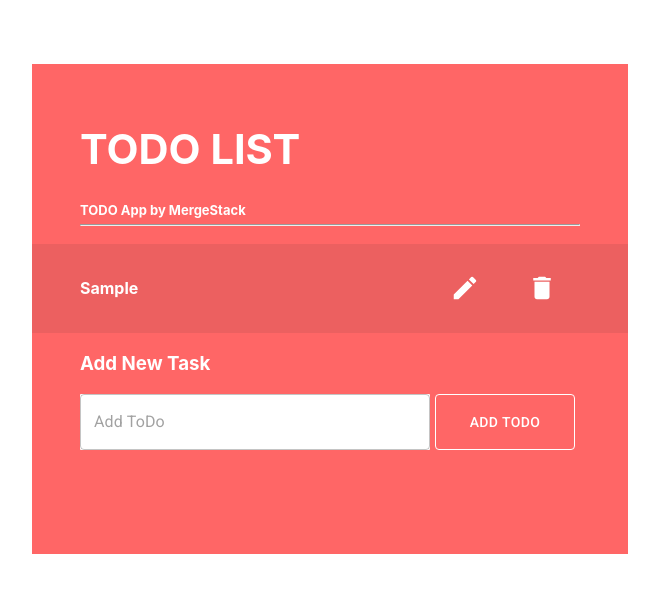
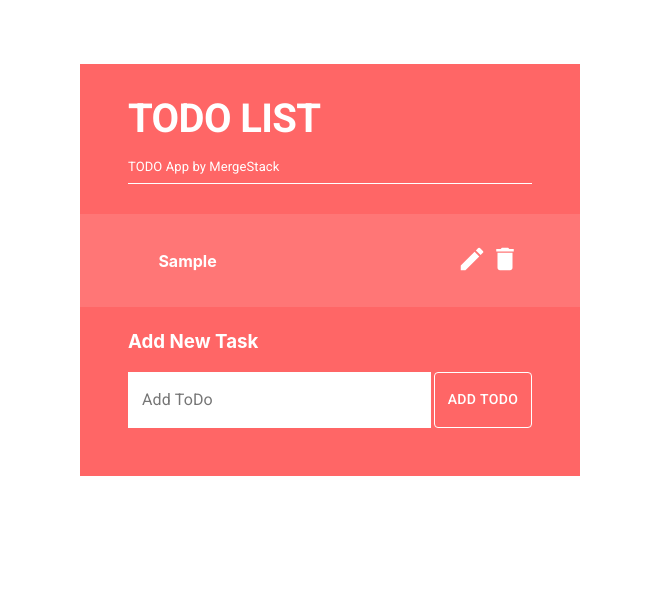
Before and after one commit to Sajawal-dev1/task-to-do, a React (Create React App) app: page / in a window 1280 px wide. Both pictures are taken after typing "Sample" into the empty fields and a click on the button "ADD TODO". Shown: the top 592 px of the page, without its empty margins (310-969 px from the left). Built offline with nearby package versions, Linux system fonts and the light colour scheme.

Commit message:
Grid implemented

```diff
--- a/package.json
+++ b/package.json
@@ -5,6 +5,7 @@
   "dependencies": {
     "@emotion/react": "^11.10.5",
     "@emotion/styled": "^11.10.5",
+    "@material-ui/core": "^4.12.4",
     "@mui/material": "^5.11.6",
     "@mui/styles": "^5.11.7",
     "@reduxjs/toolkit": "^1.9.1",
--- a/src/App.css
+++ b/src/App.css
@@ -1,9 +1,4 @@
 /* MY CSS*/
-.Paragraph {
-  font-size: small;
-  font-weight: bold;
-  color: white;
-}
 .complete {
   text-decoration: line-through;
 }
@@ -27,6 +22,3 @@
   max-width: 500px;
   font-weight: bold;
 }
-.todo-list h1 {
-  font-size: 2.6rem;
-}
--- a/src/components/AddTaskField.js
+++ b/src/components/AddTaskField.js
@@ -1,26 +1,39 @@
 import { useForm } from "react-hook-form";
-import { Box } from "@mui/material";
-import Buttons from "components/TodoButtons";
-import Input from "components/TodoInputs";
-import { makeStyles } from "@mui/styles";
+import { Grid, Box } from "@material-ui/core";
+import TodoInputs from "components/TodoInputs";
+import { makeStyles } from "@material-ui/core/styles";
+import TaskButton from "components/TodoButtons";
 const useStyles = makeStyles({
   todoBtn: {
     color: "white",
-    width: "28%",
+    width: "100",
+    padding: 10,
     border: "1px solid white",
     height: "56px",
-    marginTop: "auto",
     textAlign: "center",
-    marginLeft: "71%",
-    marginRight: "71%",
-    bottom: "56px",
+    marginLeft: "3px",
+    width: "-webkit-fill-available",
   },
   textField: {
     backgroundColor: "white",
-    borderRadius: 1,
-    width: "70%",
+    width: "100%",
+    "& label.Mui-focused": {
+      color: "black",
+    },
+    "& .MuiOutlinedInput-root": {
+      "& fieldset": {
+        borderColor: "white",
+      },
+      "&:hover fieldset": {
+        borderColor: "white",
+      },
+      "&.Mui-focused fieldset": {
+        borderColor: "white",
+      },
+    },
   },
 });
+
 const AddTaskField = ({ addTask }) => {
   const classes = useStyles();
   const { resetField, handleSubmit, control } = useForm({
@@ -28,16 +41,27 @@ const AddTaskField = ({ addTask }) => {
   });
   const submit = handleSubmit((data) => (addTask(data), resetField("todo")));
   return (
-    <Box sx={{ marginTop: 30 % { display: "flex" } }}>
+    <Box>
       <h3>Add New Task</h3>
-      <Input
+      <Grid container>
+        <Grid item xs={9}>
+          <TodoInputs
             className={classes.textField}
+            style={{ borderColor: "white" }}
             control={control}
             name="todo"
             placeholder="Add ToDo"
             rules={{ required: true }}
           />
-      <Buttons className={classes.todoBtn} onClick={submit} value="Add TODO" />
+        </Grid>
+        <Grid item xs={3}>
+          <TaskButton
+            className={classes.todoBtn}
+            onClick={submit}
+            value="Add TODO"
+          />
+        </Grid>
+      </Grid>
     </Box>
   );
 };
--- a/src/components/TaskFeatures.js
+++ b/src/components/TaskFeatures.js
@@ -2,18 +2,17 @@ import React from "react";
 import { useForm } from "react-hook-form";
 import { useState } from "react";
 import { MdDelete, MdModeEditOutline } from "react-icons/md";
-import { Box } from "@mui/material";
-import { makeStyles } from "@mui/styles";
-import Input from "components/TodoInputs";
-import Buttons from "components/TodoButtons";
+import { Box, Grid } from "@material-ui/core";
+import { makeStyles } from "@material-ui/core/styles";
+import TodoInputs from "components/TodoInputs";
+import TaskButton from "components/TodoButtons";
 const useStyles = makeStyles({
   muiTodo: {
     display: "flex",
     margin: "0 -3rem 4px",
     padding: "1.1rem 3rem",
     justifyContent: "space-between",
-    alignItems: "center",
-    background: "rgba(75, 47, 47, 0.1)",
+    background: "rgb(254 250 250 / 10%)",
     cursor: "pointer",
   },
   muiTodoEdit: {
@@ -21,17 +20,33 @@ const useStyles = makeStyles({
     flexWrap: "wrap",
   },
   muiEditBtn: {
+    display: "flex",
     border: "1px solid white",
     color: "white",
-    padding: 14,
-    marginLeft: "20%",
-    marginRight:"20%"
+    marginLeft: 2,
+    padding: 15,
+    justifyContent: "flex-end",
+    width: "90%",
   },
   editField: {
     display: "flex",
     backgroundColor: "white",
     borderRadius: 1,
-    width: "150%",
+    borderColor: "white",
+    "& label.Mui-focused": {
+      color: "black",
+    },
+    "& .MuiOutlinedInput-root": {
+      "& fieldset": {
+        borderColor: "white",
+      },
+      "&:hover fieldset": {
+        borderColor: "white",
+      },
+      "&.Mui-focused fieldset": {
+        borderColor: "white",
+      },
+    },
   },
 });
 const TaskFeatures = ({
@@ -48,45 +63,59 @@ const TaskFeatures = ({
   const updateBtn = handleSubmit(
     (data) => (editTask({ ...data, id }), setShowEditField(false))
   );
+
   return (
-    <div>
+    <Box>
       <Box className={classes.muiTodo}>
-        <div
+        <Grid container className={"mui-todo-buttons"}>
+          <Grid item xs={9}>
+            <Box
               onClick={() => {
                 toggleComplete({ id, completed: !completed });
               }}
               className={"complete" + (completed === false ? "active" : "")}
+              sx={{ marginRight: "2rem", padding: "1.2rem" }}
             >
               {title}
-        </div>
-        <Box className={"mui-todo-buttons"}>
-          <Buttons
+            </Box>
+          </Grid>
+          <Grid item xs={1}>
+            <TaskButton
               onClick={() => setShowEditField(!showEditField)}
               value={<MdModeEditOutline size="30px" />}
             />
-          <Buttons
+          </Grid>
+          <Grid item xs={1}>
+            <TaskButton
               onClick={() => deleteTask({ id })}
               value={<MdDelete size="30px" />}
             />
-        </Box>
+          </Grid>
+        </Grid>
       </Box>
       {showEditField && (
-        <Box className={classes.muiTodoEdit}>
-          <Input
+        <Grid container>
+          <Grid item xs={9}>
+            <TodoInputs
               className={classes.editField}
+              styles={classes}
               control={control}
               name="todo"
               defaultValue={title}
               rules={{ required: true }}
             />
-          <Buttons
+          </Grid>
+          <Grid item xs={3}>
+            <TaskButton
               className={classes.muiEditBtn}
               onClick={updateBtn}
               value={"Update"}
             />
+          </Grid>
+        </Grid>
+      )}
     </Box>
-      )}
-    </div>
   );
 };
+
 export default TaskFeatures;
--- a/src/components/TasksList.js
+++ b/src/components/TasksList.js
@@ -1,14 +1,42 @@
 import React from "react";
-import "App.css";
+import { Grid, Typography, makeStyles, Divider } from "@material-ui/core";
 import TaskFeaturesContainer from "container/TaskFeaturesContainer";
 import AddTaskFieldContainer from "container/AddTaskFieldContainer";
+const useStyles = makeStyles({
+  heading: {
+    fontWeight: 700,
+    fontSize: "2.5rem",
+    textAlign: "start",
+    marginBottom: "1rem",
+  },
+  Paragraph: {
+    fontSize: "small",
+    textAlign: "start",
+    marginBottom: "0.5rem",
+  },
+  divider: {
+    backgroundColor: "white",
+    marginBottom: "30px",
+  },
+});
 const TasksList = ({ todos }) => {
+  const classes = useStyles();
   return (
-    <div className="todo-list">
-      <h1 className="heading">TODO LIST</h1>
-      <h4 className="Paragraph">
-        TODO App by MergeStack<hr className="hr"></hr>
-      </h4>
+    <Grid container className={"todo-list"}>
+      <Grid item xs={12}>
+        <Typography variant="h1" className={classes.heading}>
+          TODO LIST
+        </Typography>
+      </Grid>
+      <Grid item xs={12}>
+        <Typography variant="h4" className={classes.Paragraph}>
+          TODO App by MergeStack
+        </Typography>
+      </Grid>
+      <Grid item xs={12}>
+        <Divider className={classes.divider} />
+      </Grid>
+      <Grid item xs={12}>
         {todos.map((todo) => (
           <TaskFeaturesContainer
             id={todo.id}
@@ -16,8 +44,12 @@ const TasksList = ({ todos }) => {
             completed={todo.completed}
           />
         ))}
+      </Grid>
+      <Grid item xs={12}>
         <AddTaskFieldContainer />
-    </div>
+      </Grid>
+    </Grid>
   );
 };
+
 export default TasksList;
--- a/src/components/TodoInputs.js
+++ b/src/components/TodoInputs.js
@@ -1,18 +1,31 @@
-import { TextField } from "@mui/material";
+import React from "react";
+import { TextField } from "@material-ui/core";
 import { useController } from "react-hook-form";
-function Input({ name, placeholder, className, defaultValue, rules, control }) {
+import { StyledEngineProvider } from "@mui/material/styles";
+const TodoInput = ({
+  name,
+  placeholder,
+  defaultValue,
+  className,
+  rules,
+  control,
+  style,
+}) => {
   const { field } = useController({ name, control, rules });
   return (
-    <div>
+    <StyledEngineProvider injectFirst>
       <TextField
         {...field}
+        variant="outlined"
+        label={placeholder}
         name={name}
-        placeholder={placeholder}
-        className={className}
         defaultValue={defaultValue}
         rules={rules}
+        className={className}
+        style={style}
       />
-    </div>
+    </StyledEngineProvider>
   );
-}
-export default Input;
+};
+
+export default TodoInput;
--- a/src/redux/tasksSlice.js
+++ b/src/redux/tasksSlice.js
@@ -4,7 +4,7 @@ export const tasksSlice = createSlice({
   initialState: [],
   reducers: {
     addTask: (state, action) => {
-      const length = JSON.parse(JSON.stringify(state)).length;
+      const length = state.length;
       const newTask = {
         id: length,
         name: action.payload.todo,
@@ -20,7 +20,7 @@ export const tasksSlice = createSlice({
       state[index].completed = action.payload.completed;
     },
     editTask: (state, action) => {
-      const todoList = JSON.parse(JSON.stringify(state));
+      const todoList = state;
       return todoList.map((item) => {
         if (item.id === action.payload.id) {
           return {
```
Also changed, not shown: src/components/TodoButtons.js (+4 -3 lines), src/App.js (line endings or trailing spaces), src/index.js (line endings or trailing spaces), 2 other files (tests, documents, lock files or other folders). Lines whose indentation alone changed are shown as unchanged.
